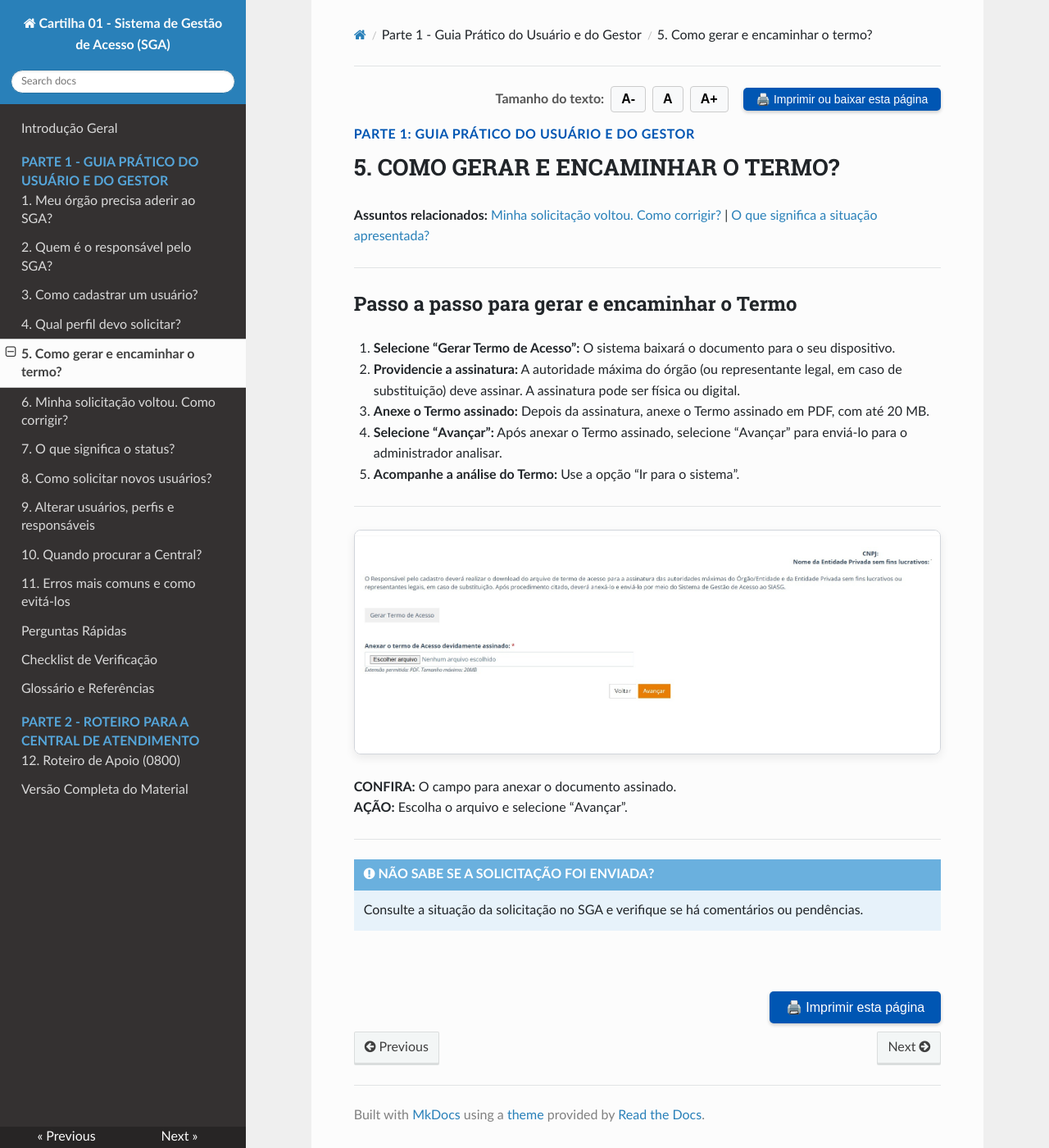
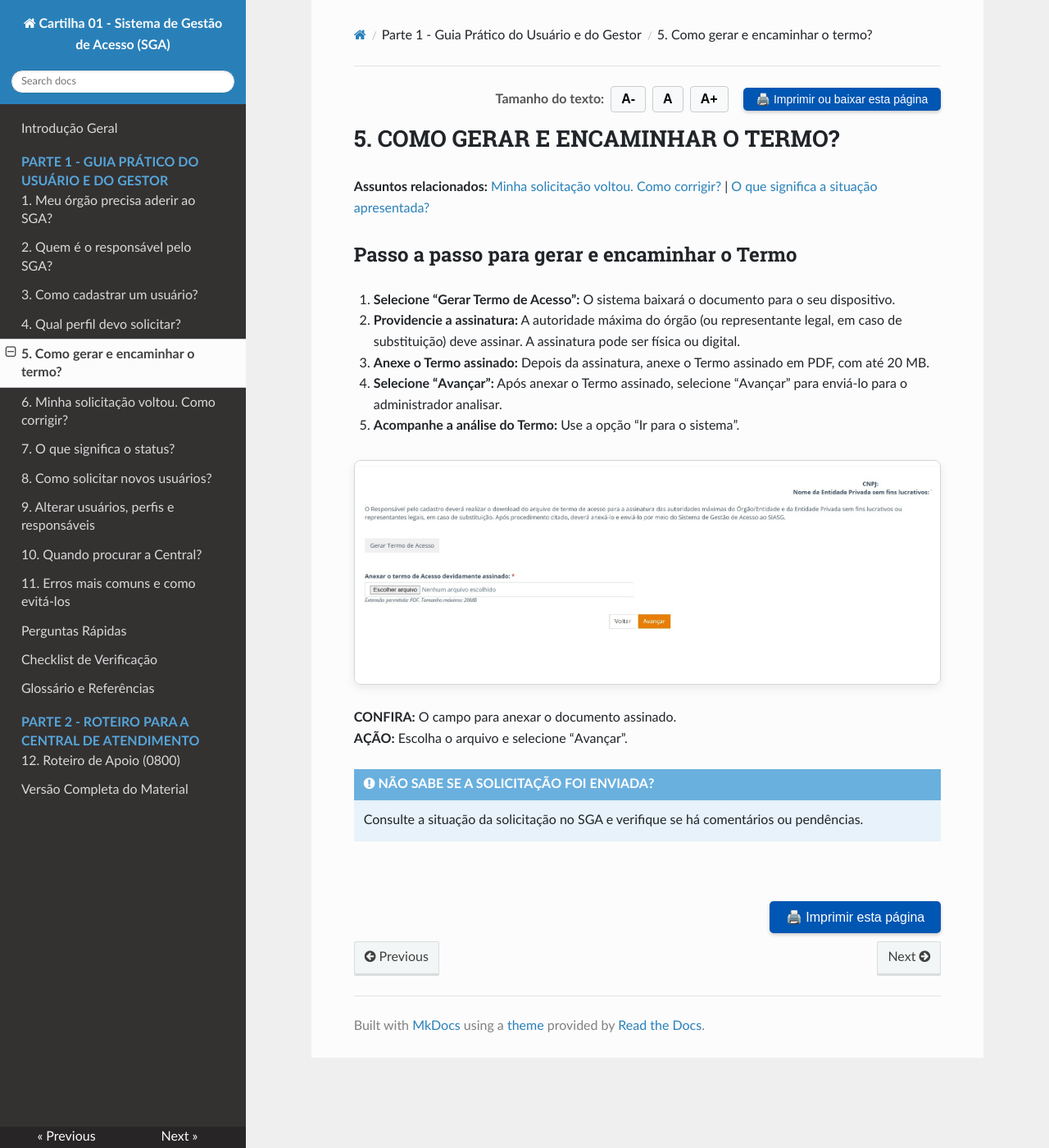
Before and after one commit to emilix10-bit/cartilha-boas-praticas-01-SGA, an MkDocs documentation site: the page built from docs/05-como-gerar-e-encaminhar-termo.md, in a window 1280 px wide and 1400 px high. Shown: the whole window at 82% size. Built offline with MkDocs 1.6.1, drawn with Linux system fonts in a browser that asks for light colours; nearby versions of some CDN libraries.

```diff
--- a/docs/05-como-gerar-e-encaminhar-termo.md
+++ b/docs/05-como-gerar-e-encaminhar-termo.md
@@ -9,13 +9,11 @@
   </button>
 </div>
 
-<p style="font-weight: bold; color: #0056b3; text-transform: uppercase; letter-spacing: 0.5px; margin-top: 15px; margin-bottom: 4px;">PARTE 1: GUIA PRÁTICO DO USUÁRIO E DO GESTOR</p>
 
 <h1 id="secao-5" style="margin-top: 0;">5. COMO GERAR E ENCAMINHAR O TERMO?</h1>
 
 **Assuntos relacionados:** [Minha solicitação voltou. Como corrigir?](06-solicitacao-voltou-como-corrigir.md#secao-6) | [O que significa a situação apresentada?](07-o-que-significa-o-status.md#secao-7)
 
----
 
 ## Passo a passo para gerar e encaminhar o Termo
 
@@ -25,14 +23,14 @@
 4. **Selecione “Avançar”:** Após anexar o Termo assinado, selecione “Avançar” para enviá-lo para o administrador analisar.
 5. **Acompanhe a análise do Termo:** Use a opção “Ir para o sistema”.
 
----
+
 
 ![Tela 3 — Anexação do Termo de Acesso assinado](Imagens/sga-tela3.jpg)
 
 **CONFIRA:** O campo para anexar o documento assinado.
 **AÇÃO:** Escolha o arquivo e selecione “Avançar”.
 
----
+
 
 !!! note "NÃO SABE SE A SOLICITAÇÃO FOI ENVIADA?"
     Consulte a situação da solicitação no SGA e verifique se há comentários ou pendências.
```
